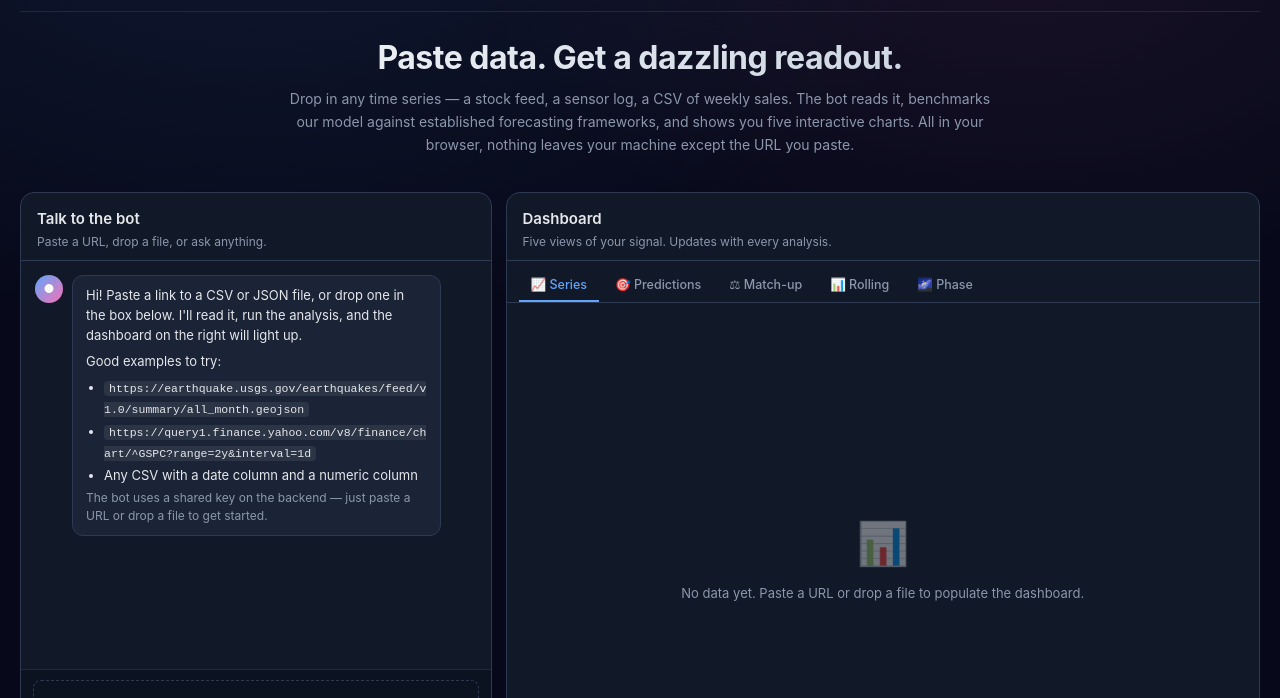
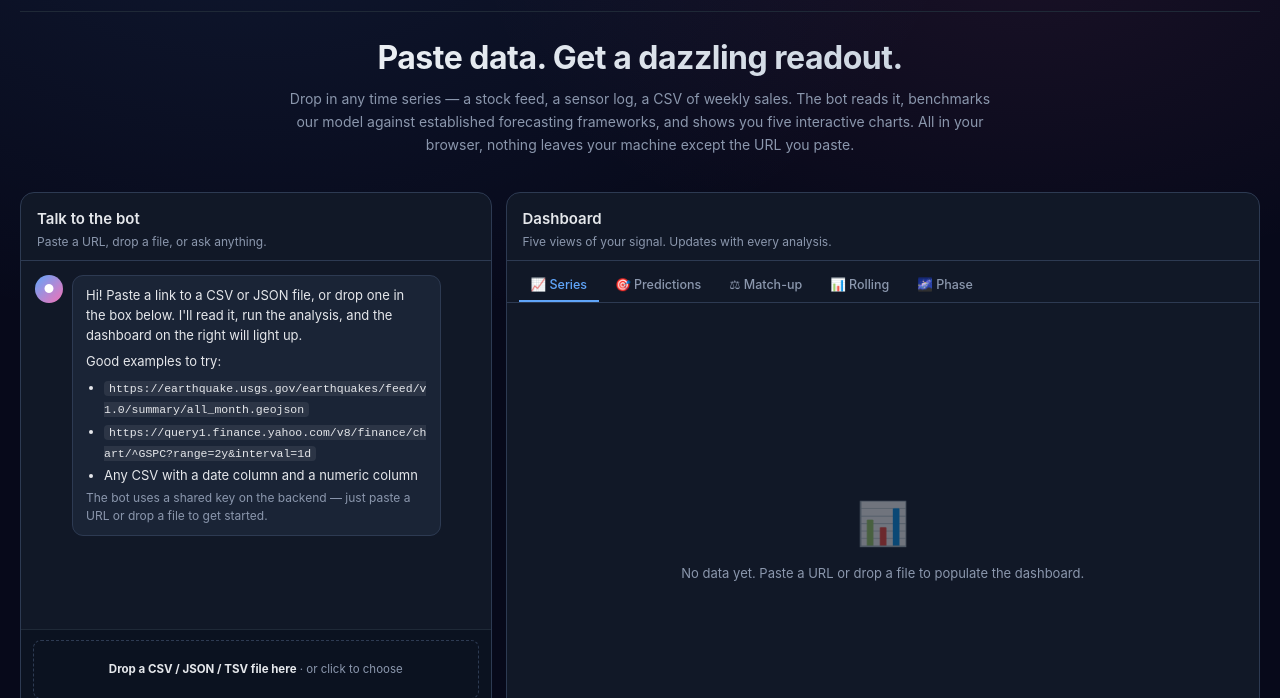
Before and after one commit to dream-framework/universal_ml_predictor, a plain HTML site: page public/index.html in a window 1280 px wide. Shown: the part 51-749 px from the top of the page. Drawn offline with nearby package versions, Linux system fonts and the light colour scheme.

Commit message:
Adjust panel heights and message styles for responsiveness
Updated layout properties for various panels and messages in style.css to improve responsiveness and visual consistency.

```diff
--- a/public/assets/style.css
+++ b/public/assets/style.css
@@ -87,11 +87,12 @@ body {
   grid-template-columns: minmax(380px, 1fr) minmax(520px, 1.6fr);
   gap: 14px;
   margin-top: 14px;
-  min-height: 620px;
+  height: calc(100vh - 220px);
+  min-height: 540px;
 }
-@media (max-width: 1100px) { .main-grid { grid-template-columns: 1fr; } }
+@media (max-width: 1100px) { .main-grid { grid-template-columns: 1fr; height: auto; } }
 
-.panel-head { padding: 14px 16px 8px; border-bottom: 1px solid var(--line2); }
+.panel-head { padding: 14px 16px 8px; border-bottom: 1px solid var(--line2); flex-shrink: 0; }
 .panel-head h2 { margin: 0; font-size: 15px; font-weight: 600; }
 .panel-head p { margin: 3px 0 0; color: var(--muted); font-size: 12px; }
 
@@ -99,9 +100,18 @@ body {
 .chat-panel {
   background: var(--panel); border: 1px solid var(--line2);
   border-radius: 14px; display: flex; flex-direction: column;
-  min-height: 600px; overflow: hidden;
+  height: 100%; min-height: 540px; overflow: hidden;
 }
-.messages { flex: 1; overflow-y: auto; padding: 14px; display: flex; flex-direction: column; gap: 10px; }
+.messages {
+  flex: 1; overflow-y: auto; padding: 14px;
+  display: flex; flex-direction: column; gap: 10px;
+  -webkit-overflow-scrolling: touch;
+  scroll-behavior: smooth;
+}
+.messages::-webkit-scrollbar { width: 6px; }
+.messages::-webkit-scrollbar-track { background: transparent; }
+.messages::-webkit-scrollbar-thumb { background: var(--line2); border-radius: 3px; }
+.messages::-webkit-scrollbar-thumb:hover { background: var(--accent); }
 .msg { display: flex; gap: 9px; max-width: 92%; }
 .msg.user { align-self: flex-end; flex-direction: row-reverse; }
 .avatar {
@@ -158,7 +168,7 @@ body {
 .dashboard-panel {
   background: var(--panel); border: 1px solid var(--line2);
   border-radius: 14px; display: flex; flex-direction: column;
-  min-height: 600px; overflow: hidden;
+  height: 100%; min-height: 540px; overflow: hidden;
 }
 .dash-tabs {
   display: flex; gap: 4px; padding: 8px 12px 0;
@@ -179,7 +189,7 @@ body {
 }
 .empty-icon { font-size: 42px; margin-bottom: 8px; opacity: 0.4; }
 .empty-state p { margin: 0; font-size: 13px; }
-.chart-host { width: 100%; height: 460px; }
+.chart-host { width: 100%; height: 100%; min-height: 460px; }
 .chart-host.small { height: 280px; }
 .kpi-row {
   display: grid; grid-template-columns: repeat(auto-fit, minmax(120px, 1fr));
```
